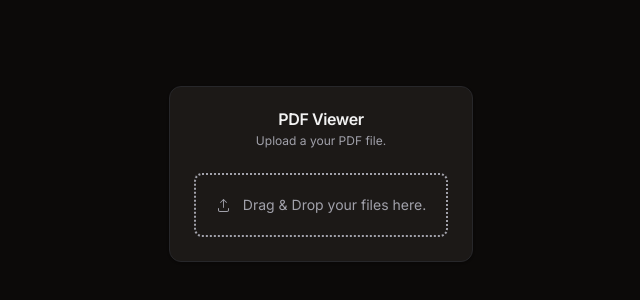
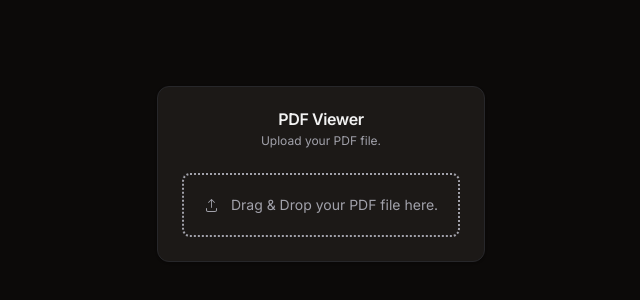
Before and after one commit to dayongkr/pdf-codit, a Next.js app: page / in a window 1280 px wide. Shown: the part 226-526 px from the top of the page, without its empty margins (319-959 px from the left). Built offline with nearby package versions, Linux system fonts and the light colour scheme.

Commit message:
chore: fix some typo errors

```diff
--- a/src/app/page.tsx
+++ b/src/app/page.tsx
@@ -110,7 +110,7 @@ export default function Home() {
         <CardHeader className="text-center">
           <CardTitle>PDF Viewer</CardTitle>
           <CardDescription className="text-xs text-muted-foreground">
-            Upload a your PDF file.
+            Upload your PDF file.
           </CardDescription>
         </CardHeader>
         <CardContent>
@@ -129,7 +129,7 @@ export default function Home() {
             onDragLeave={() => setHover(false)}
           >
             <UploadIcon />
-            Drag & Drop your files here.
+            Drag & Drop your PDF file here.
           </div>
         </CardContent>
       </Card>
```
